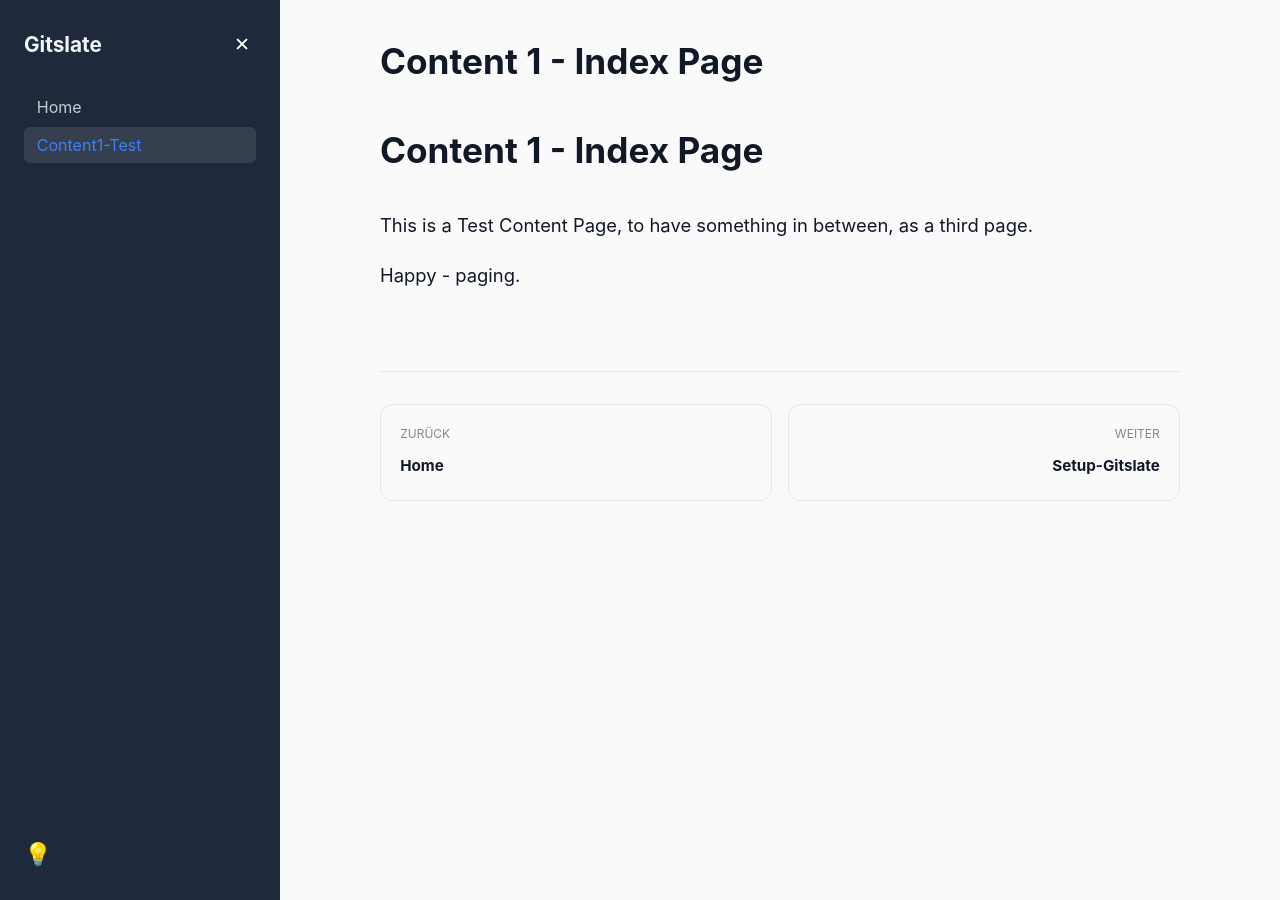
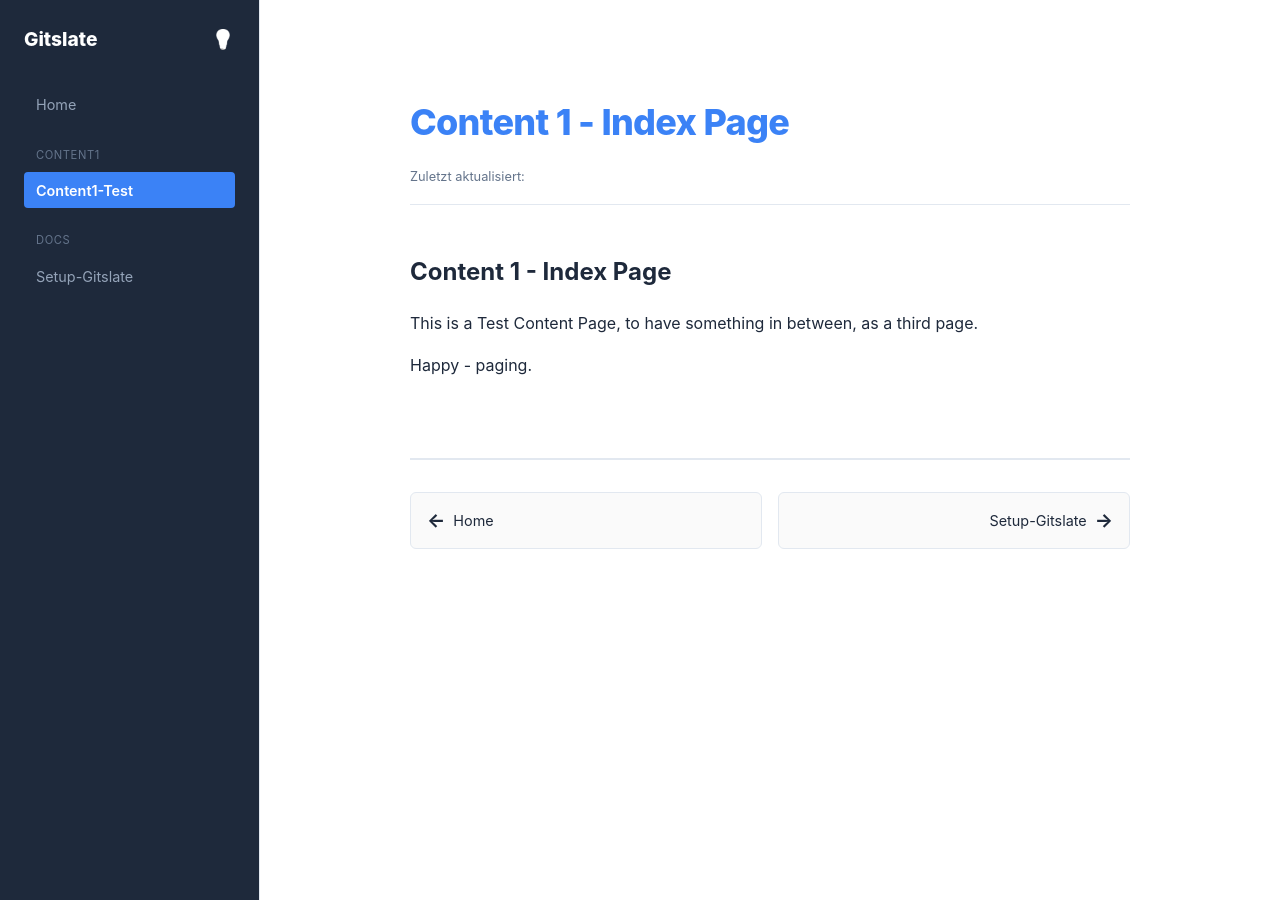
Before and after one commit to texthub/gitslate, a Jekyll site: the page built from content1/index.md, in a window 1280 px wide and 900 px high. Built offline with Jekyll 4.4.1, drawn with Linux system fonts in a browser that asks for light colours.

Commit message:
Update default.html

```diff
--- a/_layouts/default.html
+++ b/_layouts/default.html
@@ -6,239 +6,240 @@
     <title>{{ page.title }} | {{ site.title }}</title>
     <style>
         :root {
-            --bg-color: #fafafa;
+            --bg-color: #ffffff;
             --sidebar-bg: #1e293b;
-            --text-color: #111827;
-            --nav-text: #f1f5f9;
+            --text-color: #1e293b;
+            --nav-text: #94a3b8;
+            --nav-active: #ffffff;
             --accent-color: #3b82f6;
-            --border-color: #e5e7eb;
-            --sidebar-width: 280px;
+            --border-color: #e2e8f0;
+            --sidebar-width: 260px;
+            --font-size-base: 1rem;
         }
 
         [data-theme="dark"] {
             --bg-color: #0f172a;
-            --sidebar-bg: #1e293b;
+            --sidebar-bg: #020617;
             --text-color: #f1f5f9;
-            --nav-text: #f1f5f9;
-            --border-color: #334155;
+            --border-color: #1e293b;
         }
 
         body {
             margin: 0;
             background-color: var(--bg-color);
             color: var(--text-color);
-            font-family: 'Inter', system-ui, -apple-system, sans-serif;
-            transition: background 0.3s, color 0.3s;
+            font-family: 'Inter', -apple-system, sans-serif;
+            font-size: var(--font-size-base);
+            line-height: 1.6;
             display: flex;
-            flex-direction: column;
-            min-height: 100vh;
+            transition: background 0.3s;
         }
 
-        /* --- NAVIGATION & HEADER --- */
-        .mobile-header {
-            display: flex;
-            align-items: center;
-            justify-content: space-between;
-            padding: 0.75rem 1rem;
-            background: var(--sidebar-bg);
-            color: white;
-            position: sticky;
-            top: 0;
-            z-index: 1000;
-        }
-
-        .burger-btn {
-            background: none;
-            border: none;
-            font-size: 1.5rem;
-            color: white;
-            cursor: pointer;
-        }
-
+        /* --- NAVIGATION --- */
         nav {
             position: fixed;
-            top: 0;
-            left: 0;
             width: var(--sidebar-width);
             height: 100vh;
             background: var(--sidebar-bg);
             color: var(--nav-text);
-            padding: 2rem 1.5rem;
+            padding: 1.5rem;
             box-sizing: border-box;
             overflow-y: auto;
-            z-index: 2000;
-            transition: transform 0.3s ease;
-            transform: translateX(-100%);
+            border-right: 1px solid var(--border-color);
+            z-index: 1000;
         }
 
-        .nav-overlay {
-            position: fixed;
-            inset: 0;
-            background: rgba(0,0,0,0.6);
-            display: none;
-            z-index: 1500;
+        .menu-header {
+            color: #ffffff;
+            font-weight: 800;
+            font-size: 1.2rem;
+            margin-bottom: 2rem;
+            display: flex;
+            align-items: center;
+            justify-content: space-between;
         }
 
-        body.nav-active nav { transform: translateX(0); }
-        body.nav-active .nav-overlay { display: block; }
+        .menu-list { list-style: none; padding: 0; margin: 0; }
+        .menu-item { margin-bottom: 0.25rem; }
+        .menu-link {
+            text-decoration: none;
+            color: inherit;
+            display: block;
+            padding: 0.4rem 0.75rem;
+            border-radius: 4px;
+            font-size: 0.9rem;
+            transition: all 0.2s;
+        }
+        .menu-link:hover { color: var(--nav-active); background: rgba(255,255,255,0.05); }
+        .menu-link.active { color: var(--nav-active); background: var(--accent-color); font-weight: 600; }
 
-        @media (min-width: 1024px) {
-            .mobile-header, .nav-overlay { display: none !important; }
-            nav { transform: translateX(0); z-index: 100; }
-            main { margin-left: var(--sidebar-width); }
+        .dir-label {
+            font-size: 0.7rem;
+            text-transform: uppercase;
+            letter-spacing: 0.05em;
+            margin: 1.5rem 0 0.5rem 0.75rem;
+            color: #64748b;
         }
 
-        /* --- MENU DESIGN --- */
-        .menu-list { list-style: none; padding: 0; margin: 0; }
-        .menu-link {
-            text-decoration: none;
-            color: var(--nav-text);
-            display: block;
-            padding: 0.5rem 0.8rem;
-            border-radius: 6px;
-            opacity: 0.8;
-            margin-bottom: 2px;
+        /* --- MOBILE HEADER --- */
+        .mobile-top {
+            display: none;
+            position: fixed;
+            top: 0; left: 0; right: 0;
+            height: 50px;
+            background: var(--sidebar-bg);
+            color: white;
+            padding: 0 1rem;
+            align-items: center;
+            justify-content: space-between;
+            z-index: 2000;
         }
-        .menu-link:hover, .menu-link.active {
-            opacity: 1;
-            background: rgba(255,255,255,0.1);
+
+        /* --- CONTENT --- */
+        main {
+            flex-grow: 1;
+            margin-left: var(--sidebar-width);
+            padding: 4rem 2rem;
+            min-height: 100vh;
+            display: flex;
+            flex-direction: column;
+            align-items: center;
+        }
+
+        article { width: 100%; max-width: 720px; }
+
+        .page-title {
+            font-size: 2.25rem;
+            font-weight: 800;
+            margin-bottom: 1rem;
+            letter-spacing: -0.02em;
             color: var(--accent-color);
         }
-        .nested-group {
-            margin-left: 1rem;
-            padding-left: 0.5rem;
-            border-left: 1px solid rgba(255,255,255,0.1);
-            margin-bottom: 0.5rem;
+
+        .meta-info {
+            font-size: 0.8rem;
+            color: #64748b;
+            margin-bottom: 3rem;
+            border-bottom: 1px solid var(--border-color);
+            padding-bottom: 1rem;
         }
 
-        /* --- CONTENT AREA --- */
-        main { padding: 2rem; flex-grow: 1; }
-        article { max-width: 800px; margin: 0 auto; line-height: 1.7; font-size: 1.15rem; }
-        h1 { margin-top: 0; font-size: 2.2rem; }
-
-        /* --- FOOTER NAVIGATION --- */
-        .footer-nav {
+        /* --- PREV/NEXT BUTTONS --- */
+        .page-nav {
             margin-top: 5rem;
             padding-top: 2rem;
-            border-top: 1px solid var(--border-color);
-            display: flex;
+            border-top: 2px solid var(--border-color);
+            display: grid;
+            grid-template-columns: 1fr 1fr;
             gap: 1rem;
         }
-        .nav-card {
-            flex: 1;
-            padding: 1.2rem;
+
+        .nav-btn {
+            display: flex;
+            align-items: center;
+            padding: 0.75rem 1rem;
             border: 1px solid var(--border-color);
-            border-radius: 12px;
+            border-radius: 6px;
             text-decoration: none;
             color: var(--text-color);
-            background: var(--bg-color);
-            transition: border-color 0.2s;
+            font-size: 0.9rem;
+            background: rgba(0,0,0,0.02);
+            transition: all 0.2s;
         }
-        .nav-card:hover { border-color: var(--accent-color); }
-        .nav-card.next { text-align: right; }
-        .nav-label { display: block; font-size: 0.75rem; opacity: 0.5; text-transform: uppercase; margin-bottom: 0.3rem; }
-        .nav-title { font-weight: bold; font-size: 0.95rem; }
+        .nav-btn:hover { border-color: var(--accent-color); background: white; box-shadow: 0 4px 6px -1px rgba(0,0,0,0.1); }
+        .nav-btn.next { justify-content: flex-end; text-align: right; }
+        .nav-arrow { font-size: 1.2rem; font-weight: bold; }
 
         /* --- THEME TOGGLE --- */
-        #theme-btn {
+        #theme-toggle {
+            cursor: pointer;
             background: none;
             border: none;
-            cursor: pointer;
-            font-size: 1.4rem;
+            font-size: 1.2rem;
+            filter: grayscale(1) brightness(2); /* Macht das Emoji zweifarbig/weißlich */
             padding: 0;
-            display: flex;
-            align-items: center;
-            color: white;
+            transition: transform 0.3s;
         }
-        @media (min-width: 1024px) {
-            #theme-btn {
-                position: fixed;
-                bottom: 2rem;
-                left: 1.5rem;
-                z-index: 3000;
-                color: var(--nav-text);
-            }
+        #theme-toggle:hover { transform: rotate(15deg); }
+
+        @media (max-width: 1024px) {
+            nav { transform: translateX(-100%); transition: 0.3s; }
+            body.nav-active nav { transform: translateX(0); }
+            main { margin-left: 0; padding-top: 5rem; }
+            .mobile-top { display: flex; }
         }
     </style>
 </head>
 <body id="body-tag">
 
-    {% comment %} Alle Seiten mit nav_order sammeln und sortieren {% endcomment %}
     {% assign all_pages = site.pages | where_exp: "p", "p.nav_order != nil" | sort: "nav_order" %}
 
-    <header class="mobile-header">
-        <button class="burger-btn" id="burger-toggle">☰</button>
-        <span style="font-weight: bold;">{{ site.title }}</span>
-        <button id="theme-btn-mobile" style="background:none; border:none; font-size:1.4rem; cursor:pointer;">💡</button>
-    </header>
-
-    <div class="nav-overlay" id="nav-overlay"></div>
+    <div class="mobile-top">
+        <button onclick="document.body.classList.toggle('nav-active')" style="background:none; border:none; color:white; font-size:1.5rem;">☰</button>
+        <span>{{ site.title }}</span>
+        <button onclick="toggleTheme()" style="background:none; border:none; font-size:1.2rem;">💡</button>
+    </div>
 
     <nav>
-        <div style="display: flex; justify-content: space-between; align-items: center; margin-bottom: 2rem;">
-            <span style="font-size: 1.3rem; font-weight: bold;">{{ site.title }}</span>
-            <button class="burger-btn" onclick="document.getElementById('body-tag').classList.remove('nav-active')" style="font-size: 1.2rem;">✕</button>
+        <div class="menu-header">
+            <span>{{ site.title }}</span>
+            <button id="theme-toggle" onclick="toggleTheme()">💡</button>
         </div>
 
         <ul class="menu-list">
+            {% comment %}
+                Hierarchische Navigation:
+                Wir gruppieren Seiten nach ihrem ersten Verzeichnispfad
+            {% endcomment %}
+            {% assign last_dir = "" %}
             {% for p in all_pages %}
-                {% assign parts = p.url | split: "/" %}
-                {% comment %} Wir suchen Top-Level-Einträge {% endcomment %}
-                {% if parts.size <= 2 or p.url contains "index" %}
-                    <li>
-                        <a href="{{ p.url | relative_url }}" class="menu-link {% if page.url == p.url %}active{% endif %}">
-                            {{ p.menu_title | default: p.title }}
-                        </a>
+                {% assign current_dir = p.url | split: "/" | slice: 1 | first %}
+                {% if current_dir != last_dir and current_dir != nil %}
+                    <li class="dir-label">{{ current_dir | replace: "-", " " }}</li>
+                    {% assign last_dir = current_dir %}
+                {% endif %}
 
-                        {% comment %} Untermenü-Logik {% endcomment %}
-                        {% assign folder = p.url | replace: "index.html", "" | replace: ".html", "" %}
-                        {% if folder != "/" %}
-                            <div class="nested-group">
-                                {% for child in all_pages %}
-                                    {% if child.url contains folder and child.url != p.url %}
-                                        <a href="{{ child.url | relative_url }}" class="menu-link {% if page.url == child.url %}active{% endif %}" style="font-size: 0.85rem;">
-                                            {{ child.menu_title | default: child.title }}
-                                        </a>
-                                    {% endif %}
-                                {% endfor %}
-                            </div>
-                        {% endif %}
-                    </li>
-                {% endif %}
+                <li class="menu-item">
+                    <a href="{{ p.url | relative_url }}" class="menu-link {% if page.url == p.url %}active{% endif %}">
+                        {{ p.menu_title | default: p.title }}
+                    </a>
+                </li>
             {% endfor %}
         </ul>
-
-        <button id="theme-btn" class="desktop-only-btn">💡</button>
     </nav>
 
     <main>
         <article>
-            <h1>{{ page.title }}</h1>
-            {{ content }}
+            {% if page.title %}
+                <h1 class="page-title">{{ page.title }}</h1>
+            {% endif %}
 
-            <div class="footer-nav">
+            <div class="meta-info">
+                Zuletzt aktualisiert: {{ page.date | date: "%d.%m.%Y" }}
+            </div>
+
+            <div class="content-body">
+                {{ content }}
+            </div>
+
+            <div class="page-nav">
                 {% for item in all_pages %}
-                    {% assign item_url = item.url | replace: "index.html", "" %}
-                    {% assign current_url = page.url | replace: "index.html", "" %}
-
-                    {% if item_url == current_url %}
-                        {% assign curr_idx = forloop.index0 %}
-                        {% assign prev_idx = curr_idx | minus: 1 %}
-                        {% assign next_idx = curr_idx | plus: 1 %}
+                    {% if item.url == page.url %}
+                        {% assign idx = forloop.index0 %}
+                        {% assign prev_idx = idx | minus: 1 %}
+                        {% assign next_idx = idx | plus: 1 %}
 
                         {% if prev_idx >= 0 %}
-                            <a href="{{ all_pages[prev_idx].url | relative_url }}" class="nav-card">
-                                <span class="nav-label">Zurück</span>
-                                <span class="nav-title">{{ all_pages[prev_idx].menu_title | default: all_pages[prev_idx].title }}</span>
+                            <a href="{{ all_pages[prev_idx].url | relative_url }}" class="nav-btn">
+                                <span class="nav-arrow" style="margin-right:0.5rem">←</span>
+                                <span>{{ all_pages[prev_idx].menu_title | default: all_pages[prev_idx].title }}</span>
                             </a>
-                        {% else %}
-                            <div style="flex:1"></div>
-                        {% endif %}
+                        {% else %}<div></div>{% endif %}
 
                         {% if next_idx < all_pages.size %}
-                            <a href="{{ all_pages[next_idx].url | relative_url }}" class="nav-card next">
-                                <span class="nav-label">Weiter</span>
-                                <span class="nav-title">{{ all_pages[next_idx].menu_title | default: all_pages[next_idx].title }}</span>
+                            <a href="{{ all_pages[next_idx].url | relative_url }}" class="nav-btn next">
+                                <span>{{ all_pages[next_idx].menu_title | default: all_pages[next_idx].title }}</span>
+                                <span class="nav-arrow" style="margin-left:0.5rem">→</span>
                             </a>
                         {% endif %}
                     {% endif %}
@@ -248,29 +249,16 @@
     </main>
 
     <script>
-        const body = document.getElementById('body-tag');
-        const burger = document.getElementById('burger-toggle');
-        const overlay = document.getElementById('nav-overlay');
-        const themeBtns = [document.getElementById('theme-btn'), document.getElementById('theme-btn-mobile')];
-
-        // Sidebar Toggle
-        burger.addEventListener('click', () => body.classList.add('nav-active'));
-        overlay.addEventListener('click', () => body.classList.remove('nav-active'));
-
-        // Theme Switcher
-        const toggleTheme = () => {
+        function toggleTheme() {
+            const body = document.getElementById('body-tag');
             const current = body.getAttribute('data-theme');
             const next = current === 'dark' ? 'light' : 'dark';
             body.setAttribute('data-theme', next);
             localStorage.setItem('theme', next);
-        };
+        }
 
         const savedTheme = localStorage.getItem('theme') || 'light';
-        body.setAttribute('data-theme', savedTheme);
-
-        themeBtns.forEach(btn => {
-            if(btn) btn.addEventListener('click', toggleTheme);
-        });
+        document.getElementById('body-tag').setAttribute('data-theme', savedTheme);
     </script>
 </body>
 </html>
```
